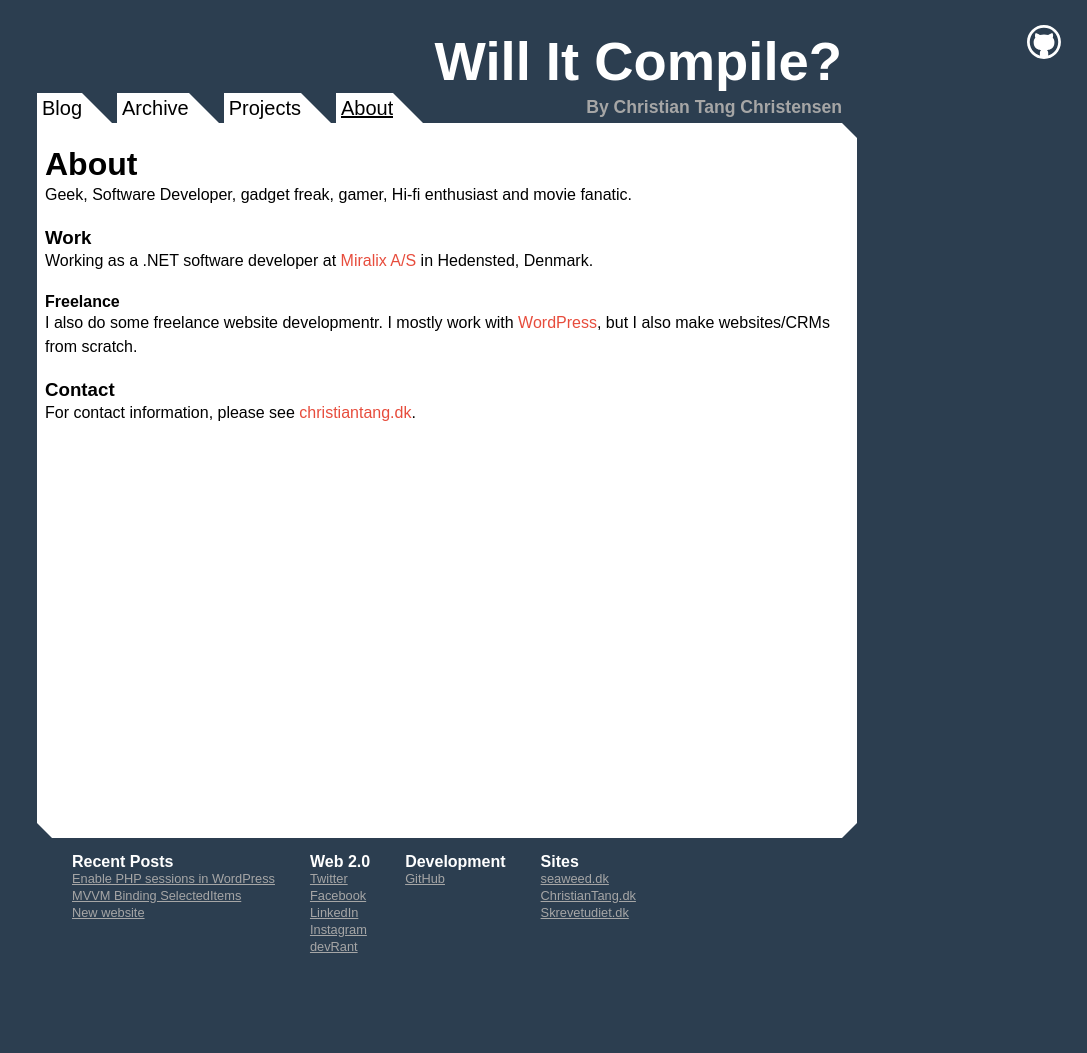
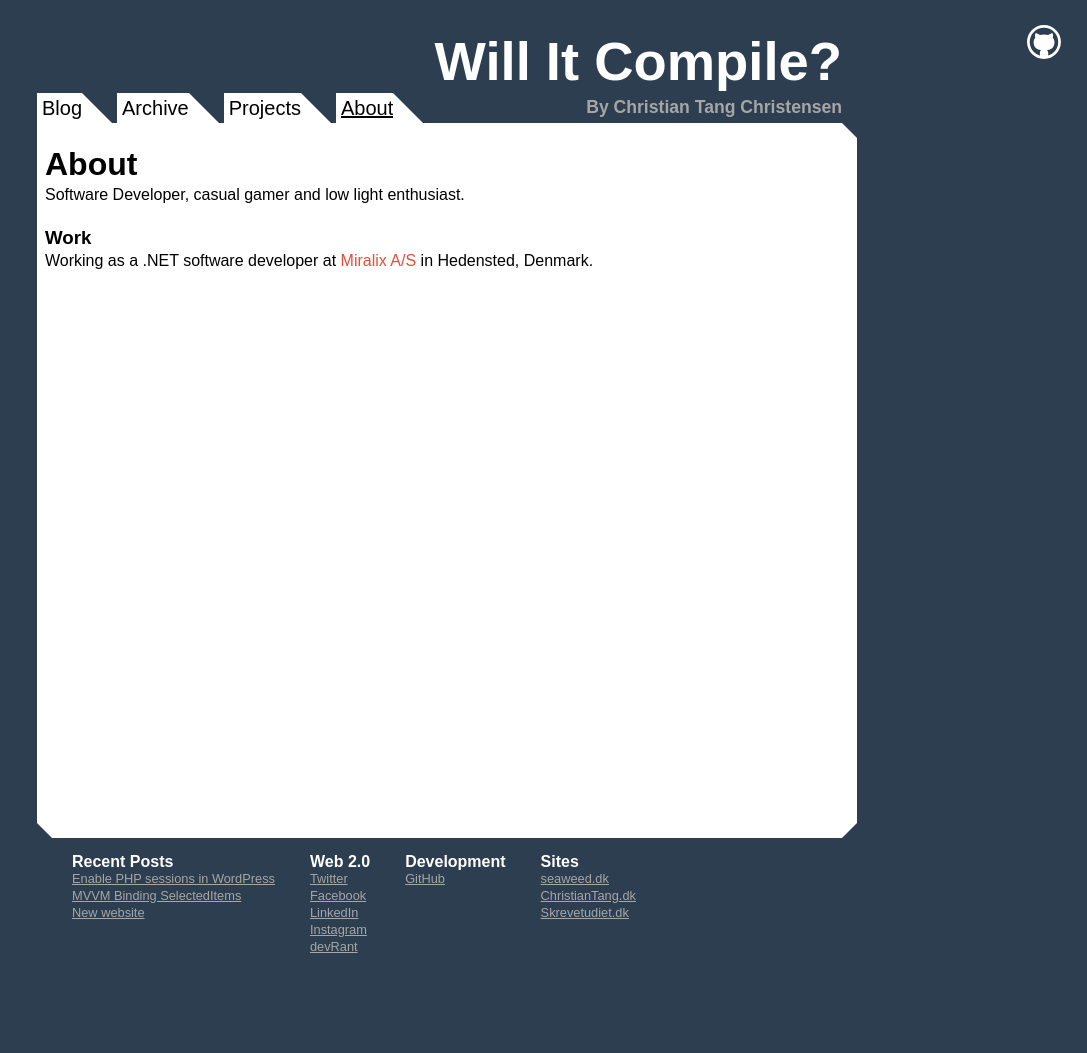
Before and after one commit to TangChr/implied.dk, a Jekyll site: the page built from about.md, in a window 1280 px wide. Shown: the whole page, without its empty margins (193-1280 px from the left). Built offline with Jekyll 4.4.1, drawn with Linux system fonts in a browser that asks for light colours.

Commit message:
Update about.md

```diff
--- a/about.md
+++ b/about.md
@@ -2,13 +2,7 @@
 title: About
 layout: page
 ---
-Geek, Software Developer, gadget freak, gamer, Hi-fi enthusiast and movie fanatic.
+Software Developer, casual gamer and low light enthusiast.
 
 ### Work
 Working as a .NET software developer at [Miralix A/S](http://miralix.com) in Hedensted, Denmark.
-
-#### Freelance
-I also do some freelance website developmentr. I mostly work with [WordPress](http://wordpress.org), but I also make websites/CRMs from scratch.
-
-### Contact
-For contact information, please see [christiantang.dk](http://christiantang.dk/contact.html).
```
